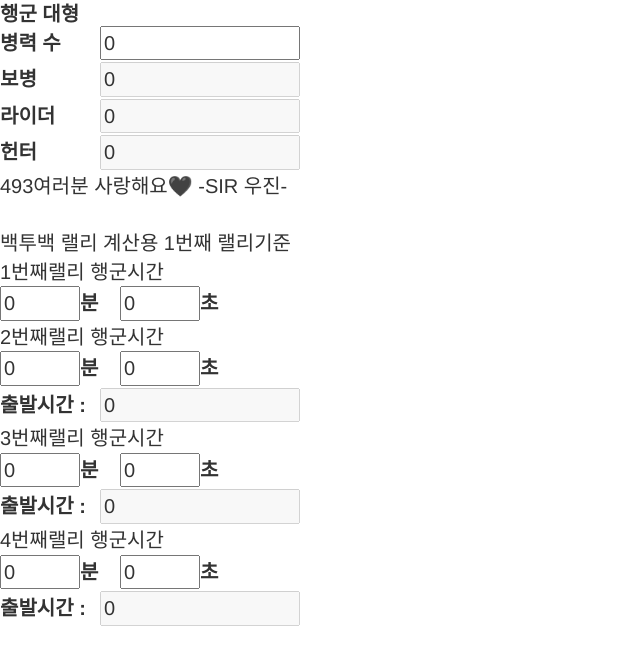
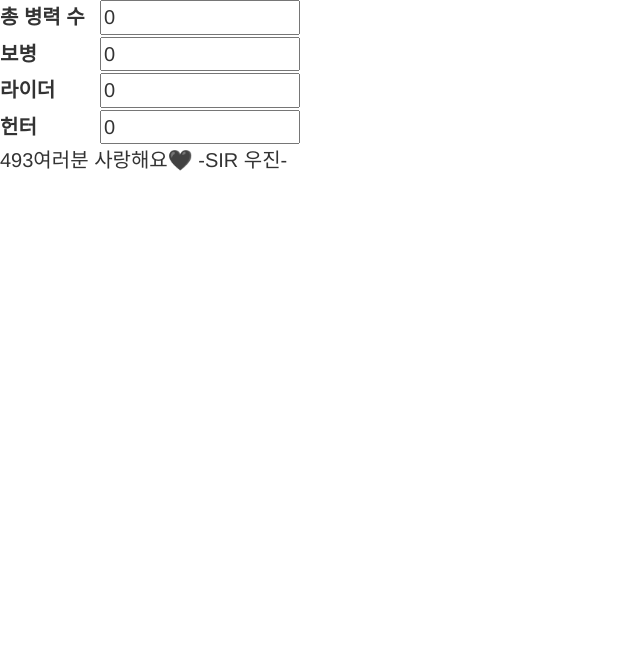
Before and after one commit to JooWooJin/unitset, a Vue app: page / in a window 1280 px wide. Shown: the top 656 px of the page, without its empty margins (0-640 px from the left). Built offline with nearby package versions, Linux system fonts and the light colour scheme.

Commit message:
Revert "setting"
This reverts commit c4205f213d9b965331ba66f620e0ef3b1a3740ea.

```diff
--- a/src/App.vue
+++ b/src/App.vue
@@ -1,51 +1,18 @@
 <template>
   <div id="app">
-    <label>행군 대형 병력 수</label>
+    <label>총 병력 수</label>
     <input type="number" v-model="all">
     <br>
     <label>보병</label>
-    <input type="number" v-model="Inf" disabled>
+    <input type="number" v-model="Inf">
     <br>
     <label>라이더</label>
-    <input type="number" v-model="Rid" disabled>
+    <input type="number" v-model="Rid">
     <br>
     <label>헌터</label>
-    <input type="number" v-model="Hun" disabled>
+    <input type="number" v-model="Hun">
     <br>
     <div>493여러분 사랑해요🖤 -SIR 우진-</div>
-    <br>
-    <div>백투백 랠리 계산용 1번째 랠리기준</div>
-    <div>1번째랠리 행군시간</div>
-    <input type="number" v-model="M1" style="width:80px">
-    <label style="width:40px">분</label>
-    <input type="number" v-model="S1" style="width:80px">
-    <label style="width:40px">초</label>
-    <div>2번째랠리 행군시간</div>
-    <input type="number" v-model="M2" style="width:80px">
-    <label style="width:40px">분</label>
-    <input type="number" v-model="S2" style="width:80px">
-    <label style="width:40px">초</label>
-    <br>
-    <label>출발시간 : </label>
-    <input type="text" v-model="T2" disabled>
-    <div>3번째랠리 행군시간</div>
-    <input type="number" v-model="M3" style="width:80px">
-    <label style="width:40px">분</label>
-    <input type="number" v-model="S3" style="width:80px">
-    <label style="width:40px">초</label>
-    <br>
-    <label>출발시간 : </label>
-    <input type="text" v-model="T3" disabled>
-    <div>4번째랠리 행군시간</div>
-    <input type="number" v-model="M4" style="width:80px">
-    <label style="width:40px">분</label>
-    <input type="number" v-model="S4" style="width:80px">
-    <label style="width:40px">초</label>
-    <br>
-    <label>출발시간 : </label>
-    <input type="text" v-model="T4" disabled>
-    <br>
-
   </div>
 </template>
 
@@ -59,18 +26,6 @@
         Rid : 0,
         Hun : 0,
         all : 0,
-        M1 : 0,
-        M2 : 0,
-        M3 : 0,
-        M4 : 0,
-        S1 : 0,
-        S2 : 0,
-        S3 : 0,
-        S4 : 0,
-        T1 : 0,
-        T2 : 0,
-        T3 : 0,
-        T4 : 0
     }
   },
   watch:{
@@ -80,90 +35,13 @@
                 this.setUnit();
             }
         }
-    },
-    'M1': {
-        handler: function(val, oldVal) {
-            if(val != oldVal){
-                this.setTime();
-            }
-        }
-    },
-    'M2': {
-     handler: function(val, oldVal) {
-         if(val != oldVal){
-             this.setTime();
-         }
-     }
-    },
-    'M3': {
-    handler: function(val, oldVal) {
-       if(val != oldVal){
-           this.setTime();
-       }
     }
-    },
-    'M4': {
-     handler: function(val, oldVal) {
-         if(val != oldVal){
-             this.setTime();
-         }
-     }
-    },
-     'S1': {
-         handler: function(val, oldVal) {
-             if(val != oldVal){
-                 this.setTime();
-             }
-         }
-     },
-     'S2': {
-      handler: function(val, oldVal) {
-          if(val != oldVal){
-              this.setTime();
-          }
-      }
-     },
-     'S3': {
-     handler: function(val, oldVal) {
-        if(val != oldVal){
-            this.setTime();
-        }
-     }
-     },
-     'S4': {
-      handler: function(val, oldVal) {
-          if(val != oldVal){
-              this.setTime();
-          }
-      }
-     }
   },
   methods:{
     setUnit: function(){
         this.Inf = Math.floor(this.all/100)*62 + this.all%100;
         this.Rid = Math.floor(this.all/100)*9;
         this.Hun = Math.floor(this.all/100)*29;
-    },
-    setTime: function(){
-        this.T1 = parseInt(this.M1*60)+parseInt(this.S1);
-        console.log(this.T1);
-        var t2 = (300-((parseInt(this.M2)*60 + parseInt(this.S2)) - parseInt(this.T1)));
-        if(parseInt(t2)%60>10)
-            this.T2 = Math.floor(parseInt(t2)/60) + ':' + parseInt(t2)%60;
-        else
-            this.T2 = Math.floor(parseInt(t2)/60) + ':0' + parseInt(t2)%60;
-
-        var t3 = (300-((parseInt(this.M3*60) + parseInt(this.S3)) - parseInt(this.T1)));
-        if(parseInt(t3%60)>10)
-            this.T3 = Math.floor(t3/60) + ':' + t3%60;
-        else
-            this.T3 = Math.floor(t3/60) + ':0' + t3%60;
-
-        var t4 = (300-((parseInt(this.M4*60) + parseInt(this.S4)) - parseInt(this.T1)));
-        if(parseInt(t4%60)>10)
-            this.T4 = Math.floor(t4/60)+ ':' + t4%60;
-        else
-            this.T4 = Math.floor(t4/60)+ ':0' + t4%60;
     }
   },
 }
@@ -183,5 +61,4 @@
     font-size: 20px;
     font-weigh: border;
 }
-
 </style>
```
Also changed, not shown: src/components/HelloWorld.vue (added, +58 -0 lines).
